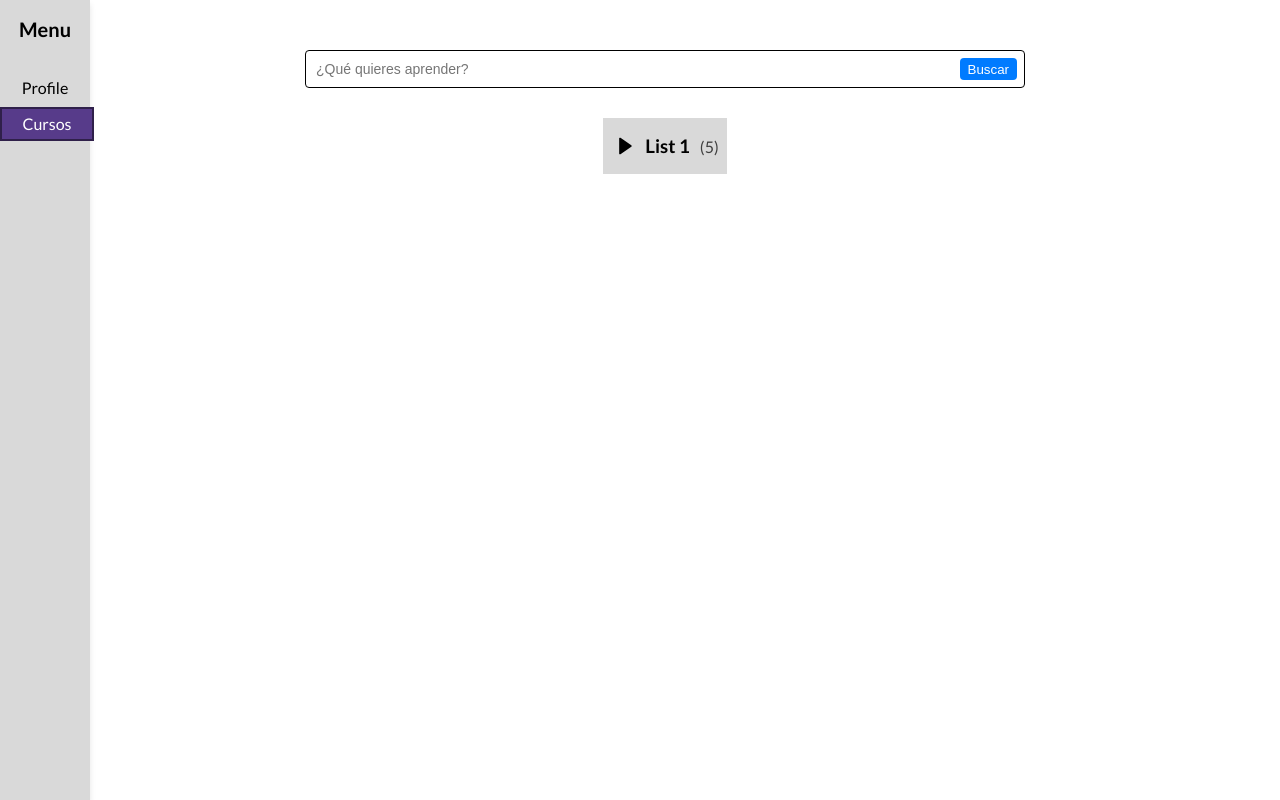
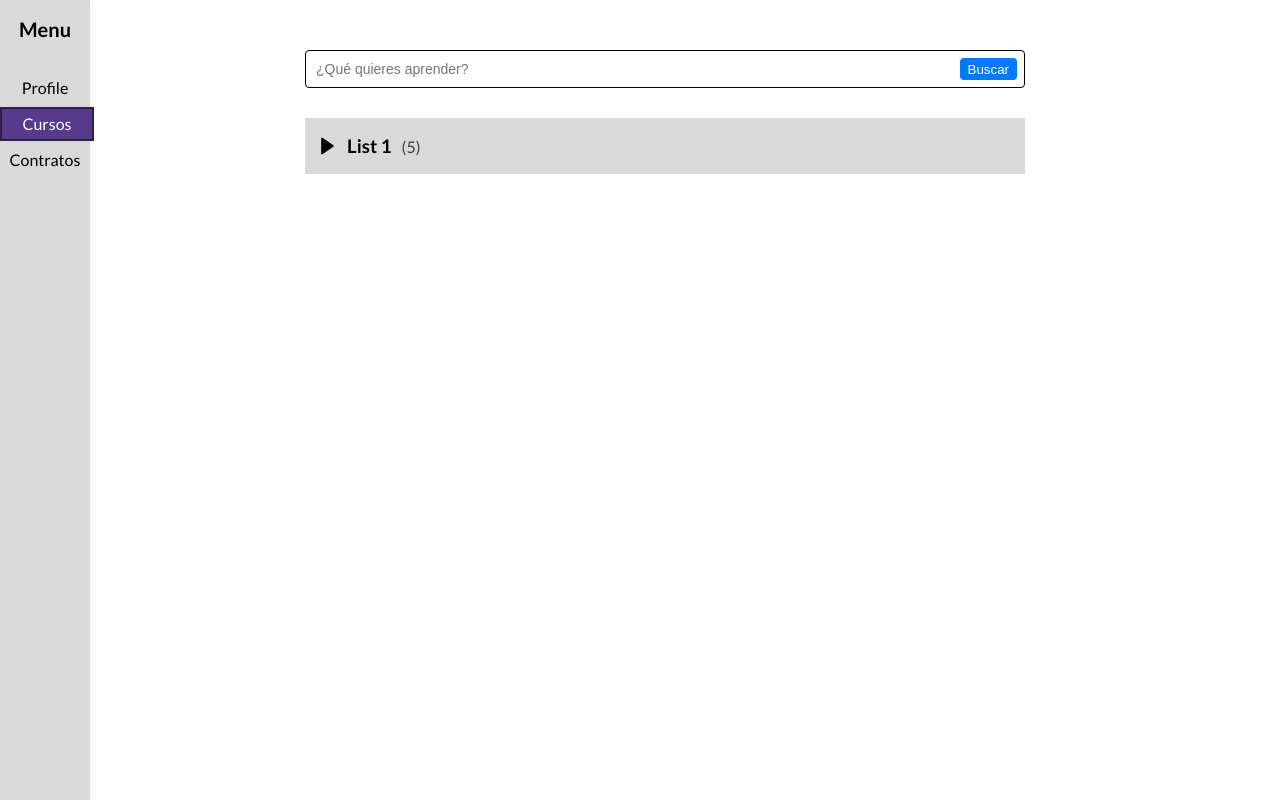
Before and after one commit to YurleisZg/hackaton-frontend, a React (Vite) app: page /search in a window 1280 px wide. Built offline with nearby package versions, Linux system fonts and the light colour scheme; sample sign-in values are in the browser's storage.

Commit message:
some bugs fixed

```diff
--- a/src/App.tsx
+++ b/src/App.tsx
@@ -18,7 +18,10 @@ const App: React.FC = () => {
           <Route path="/" element={<Home />} />
           <Route path="/login" element={<Home />} />
           {/* Rutas protegidas */}
-          <Route path="/profile" element={<Profile/>} />
+          {/* <Route path="/profile" element={<Profile/>} />
+          <Route path="/contract" element={<Contract/>} />
+          <Route path="/search" element={<ExamplePage/>} /> */}
+          <Route path="/profile" element={<ProtectedRoute element={Profile} />} />
           <Route path="/contract" element={<ProtectedRoute element={Contract} />} />
           <Route path="/search" element={<ProtectedRoute element={ExamplePage} />} />
         </Routes>
--- a/src/components/Item/Item.css
+++ b/src/components/Item/Item.css
@@ -15,7 +15,7 @@
 }
 
 .left-side {
-  width: 300px;
+  width: 200px;
   padding-right: 16px;
 }
 
--- a/src/components/Sidebar/Sidebar.tsx
+++ b/src/components/Sidebar/Sidebar.tsx
@@ -23,6 +23,14 @@ const Sidebar: React.FC = () => {
         >
           Cursos
         </NavLink>
+        <NavLink
+          to="/contract"
+          className={({ isActive }) =>
+            `sidebar-link ${isActive ? 'sidebar-link-active' : ''}`
+          }
+        >
+          Contratos
+        </NavLink>
       </nav>
     </div>
   );
--- a/src/pages/profile/Profile.tsx
+++ b/src/pages/profile/Profile.tsx
@@ -53,7 +53,7 @@ const Profile: React.FC = () => {
       <div className="column column-left">
         <img src={avatar} alt="Avatar" style={{ width: '215px', height: '215px' }} />
         <h2>{/* Cambia esto según la variable que desees */}Nombre del Usuario</h2>
-        <p>Tipo de usuario: Estudiante</p>
+        <p>Tipo de usuario: Profesor</p>
         {/* Si es profesor, añadir el precio */}
         <p>Precio por hora: $20/hrs</p>
 
--- a/src/pages/search/Search.css
+++ b/src/pages/search/Search.css
@@ -33,3 +33,7 @@
   gap: 20px;
   margin-top: 50px;
 }
+
+.search-page .list-of-container{
+  min-width: 720px;
+}
--- a/src/services/auth.ts
+++ b/src/services/auth.ts
@@ -35,8 +35,8 @@ async function connect():Promise<boolean> {
 async function login(user: UserLogin):Promise<boolean> {
     try {
         const server_response = await api.post('/token', user);
-        console.log(server_response.token);
-        if (server_response.token) {
+
+        if (server_response.access_token) {
             localStorage.setItem('token', server_response.access_token);
             return true;
         }
@@ -44,7 +44,7 @@ async function login(user: UserLogin):Promise<boolean> {
     } catch (error) {
         return false;
     }
-    return true;
+    return false;
 }
 
 
```
